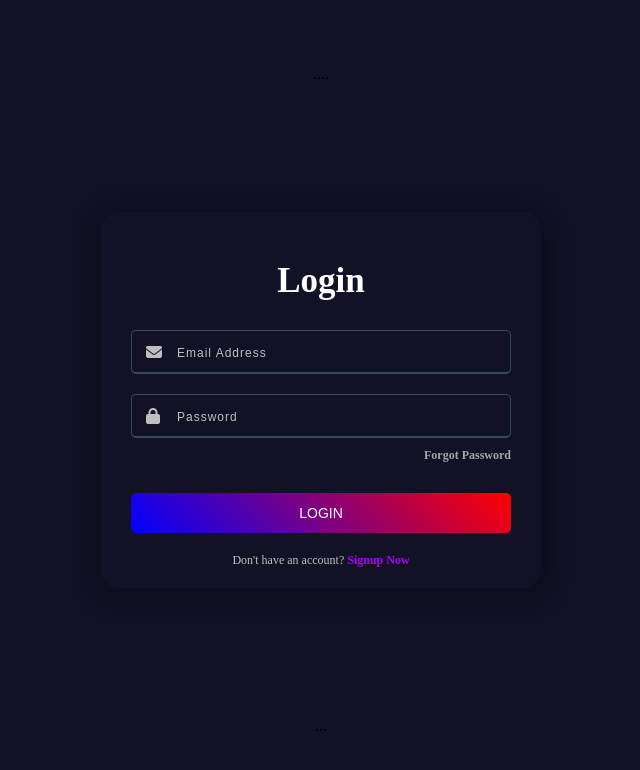
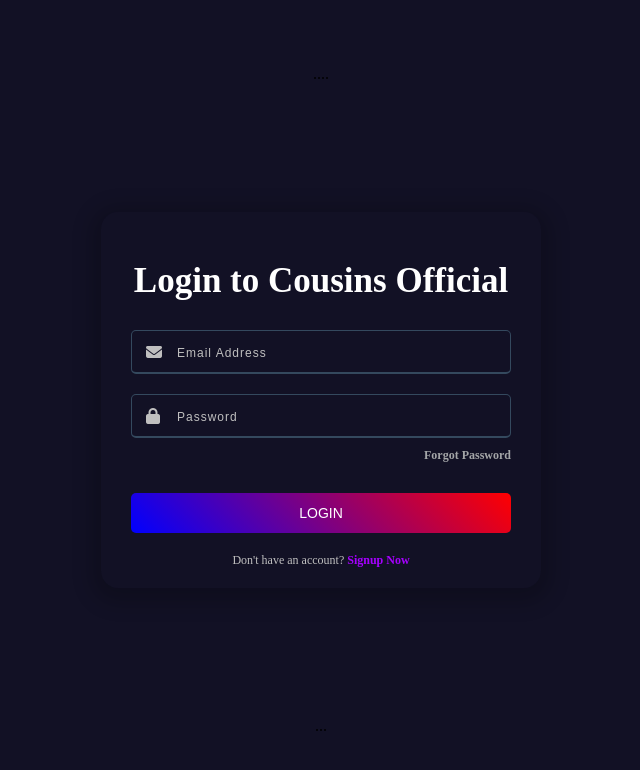
Before and after one commit to miguel04072/cousins.membeeship.login, a plain HTML site: page index.html in a window 1280 px wide. Shown: the whole page, without its empty margins (319-959 px from the left). Drawn offline with Linux system fonts and the light colour scheme.

Commit message:
Update index.html

```diff
--- a/index.html
+++ b/index.html
@@ -13,7 +13,7 @@
 
 <body>
     <div class="wrapper">
-        <h2>Login</h2>
+        <h2>Login to Cousins Official</h2>
         <form action="">
             <div class="field email">
                 <div class="input-area">
```
